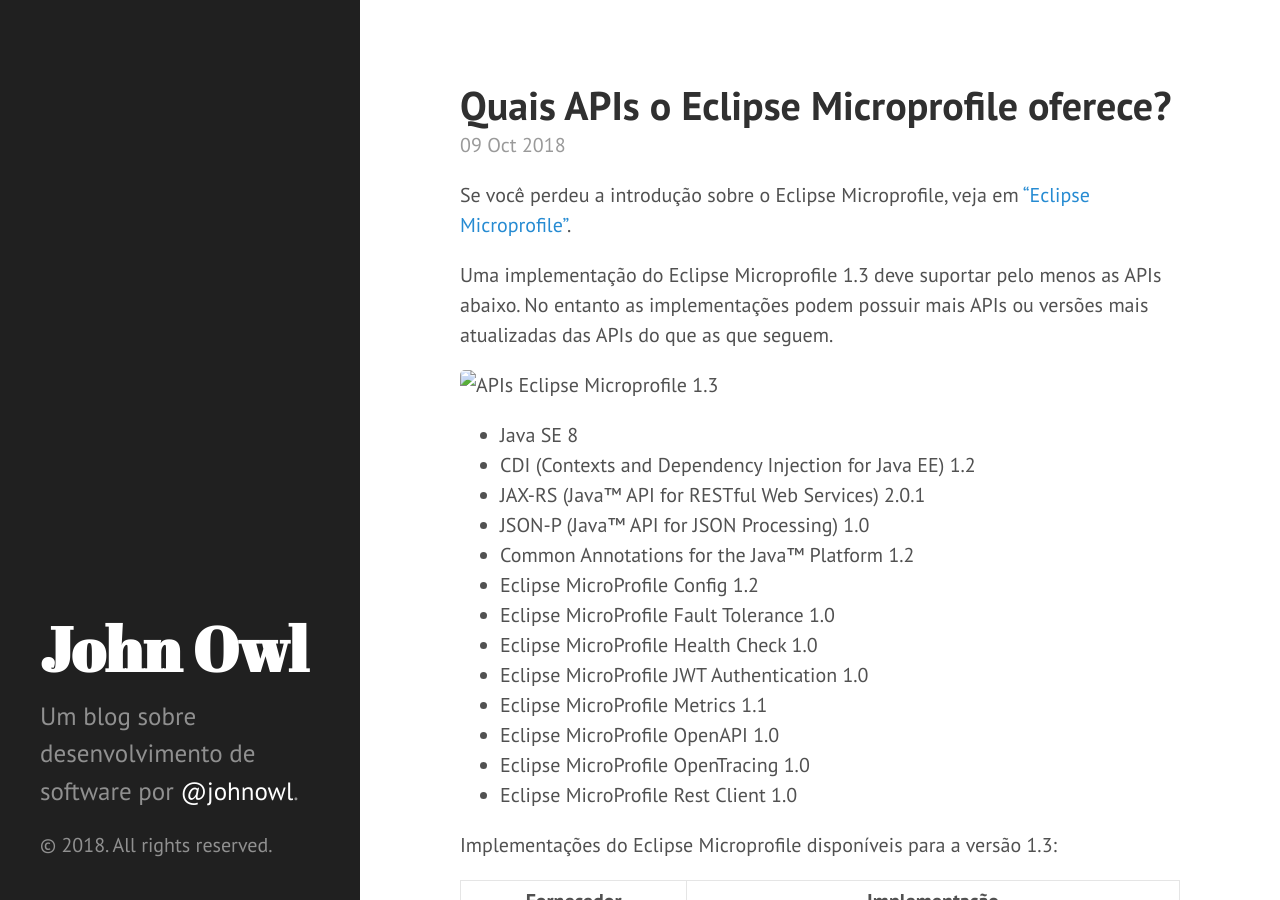
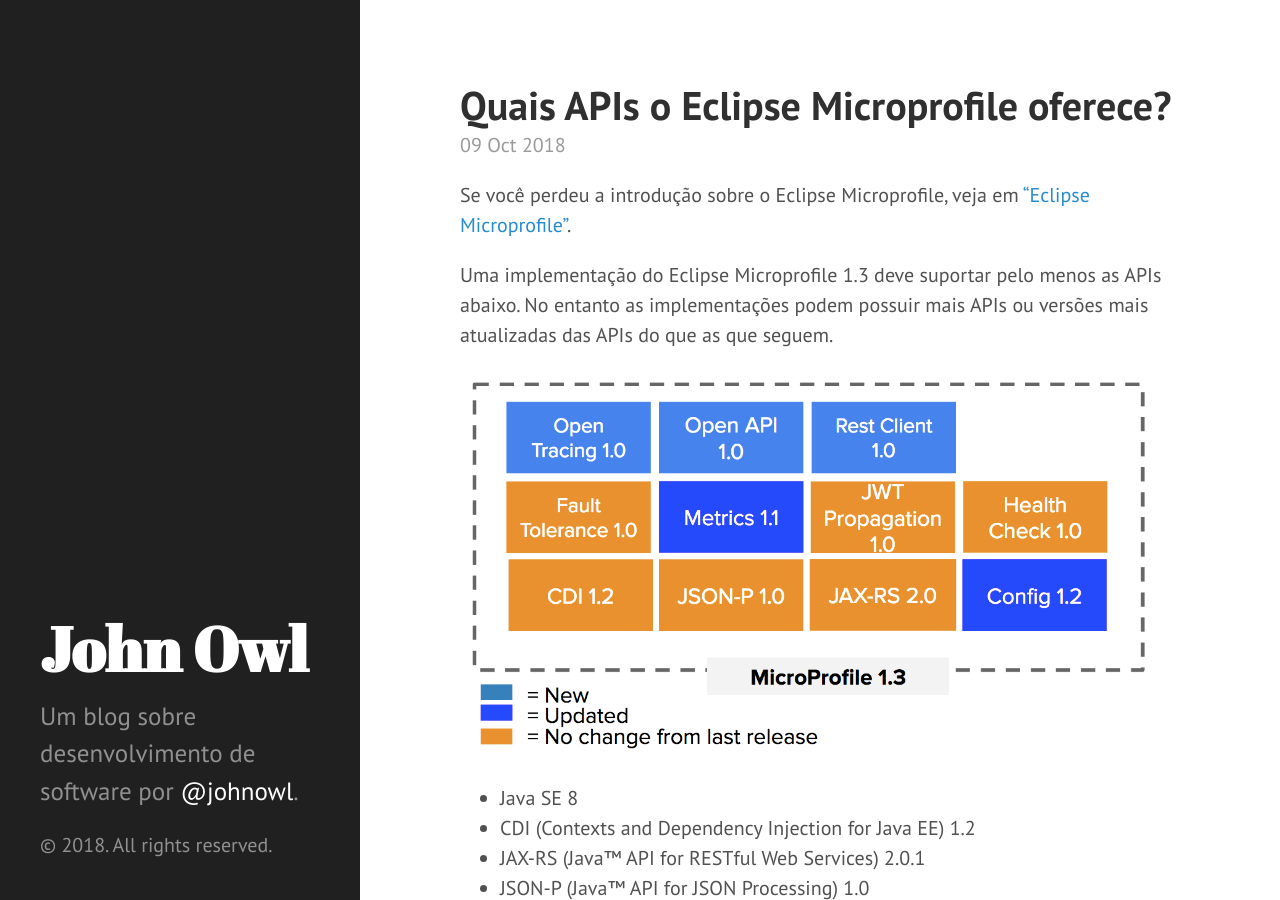
Before and after one commit to johnowl/johnowl.github.io, a Jekyll site: the page built from _posts/2018-10-09-quais-apis-o-eclipse-microprofile-oferece.md, in a window 1280 px wide and 900 px high. Built offline with Jekyll 4.4.1, drawn with Linux system fonts in a browser that asks for light colours; comment, search, counter and statistics services are not loaded.

Commit message:
Corrige url de imagem que estava quebrada.

```diff
--- a/_posts/2018-10-09-quais-apis-o-eclipse-microprofile-oferece.md
+++ b/_posts/2018-10-09-quais-apis-o-eclipse-microprofile-oferece.md
@@ -14,7 +14,7 @@
 
 Uma implementação do Eclipse Microprofile 1.3 deve suportar pelo menos as APIs abaixo. No entanto as implementações podem possuir mais APIs ou versões mais atualizadas das APIs do que as que seguem.
 
-![APIs  Eclipse Microprofile 1.3]({{site.baseurl}}/public/images/2017-10-09/microprofile-13-apis.png)
+![APIs  Eclipse Microprofile 1.3]({{site.baseurl}}/public/images/2018-10-09/microprofile-13-apis.png)
 
 * Java SE 8
 * CDI (Contexts and Dependency Injection for Java EE) 1.2
```
